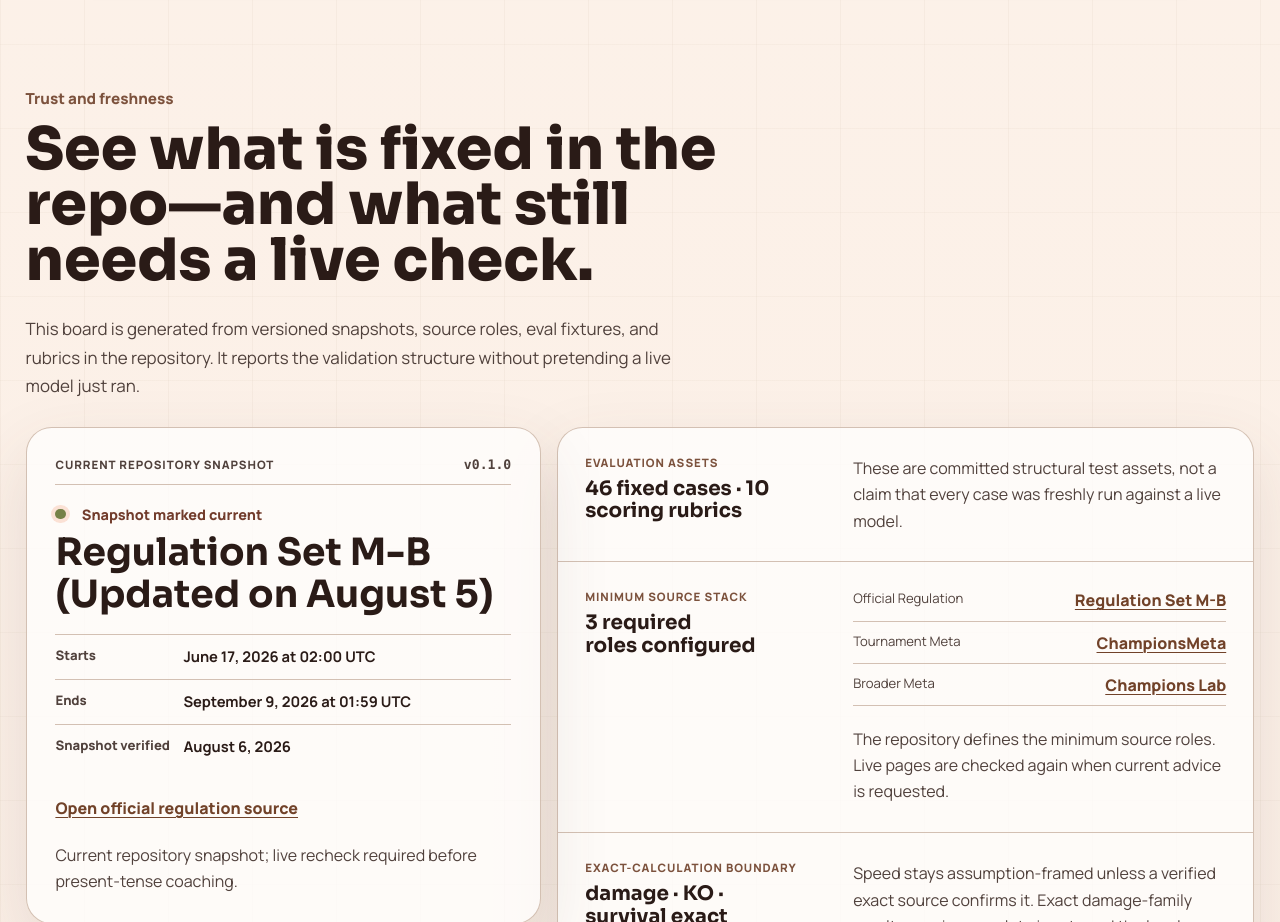
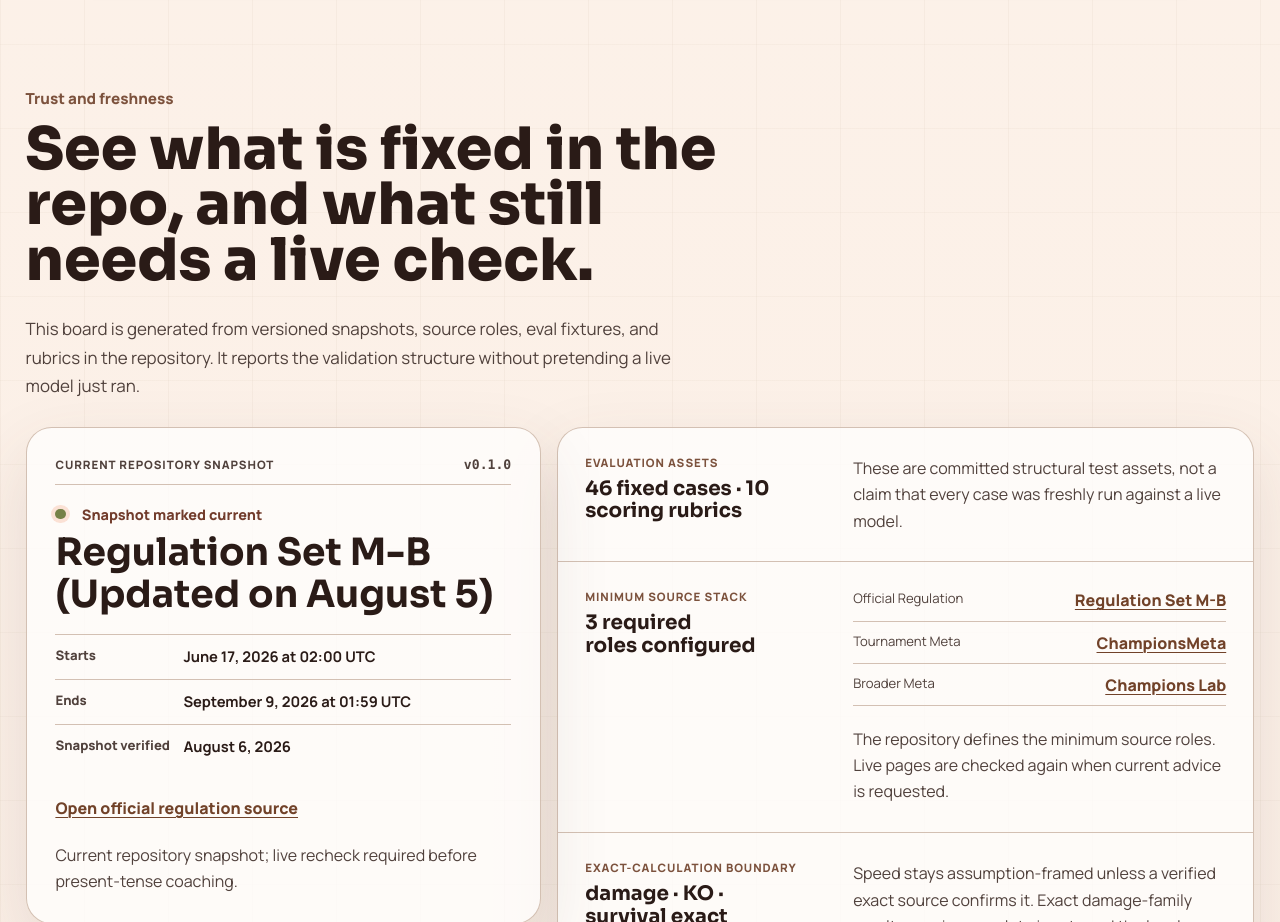
Before and after one commit to NoahJenkins/vgc-coach, a React (Vite) app in the folder site/: page / in a window 1280 px wide. Shown: the part 3820-4742 px from the top of the page. Built offline with nearby package versions, Linux system fonts and the light colour scheme.

Commit message:
fix: align trust heading copy style

```diff
--- a/site/src/App.tsx
+++ b/site/src/App.tsx
@@ -470,7 +470,7 @@ function App() {
         <section className="section trust-layout" id="trust">
           <div className="section-heading compact">
             <div className="eyebrow">Trust and freshness</div>
-            <h2>See what is fixed in the repo—and what still needs a live check.</h2>
+            <h2>See what is fixed in the repo, and what still needs a live check.</h2>
             <p className="section-intro">
               This board is generated from versioned snapshots, source roles,
               eval fixtures, and rubrics in the repository. It reports the
```
Also changed, not shown: 1 other file (tests, documents, lock files or other folders).
